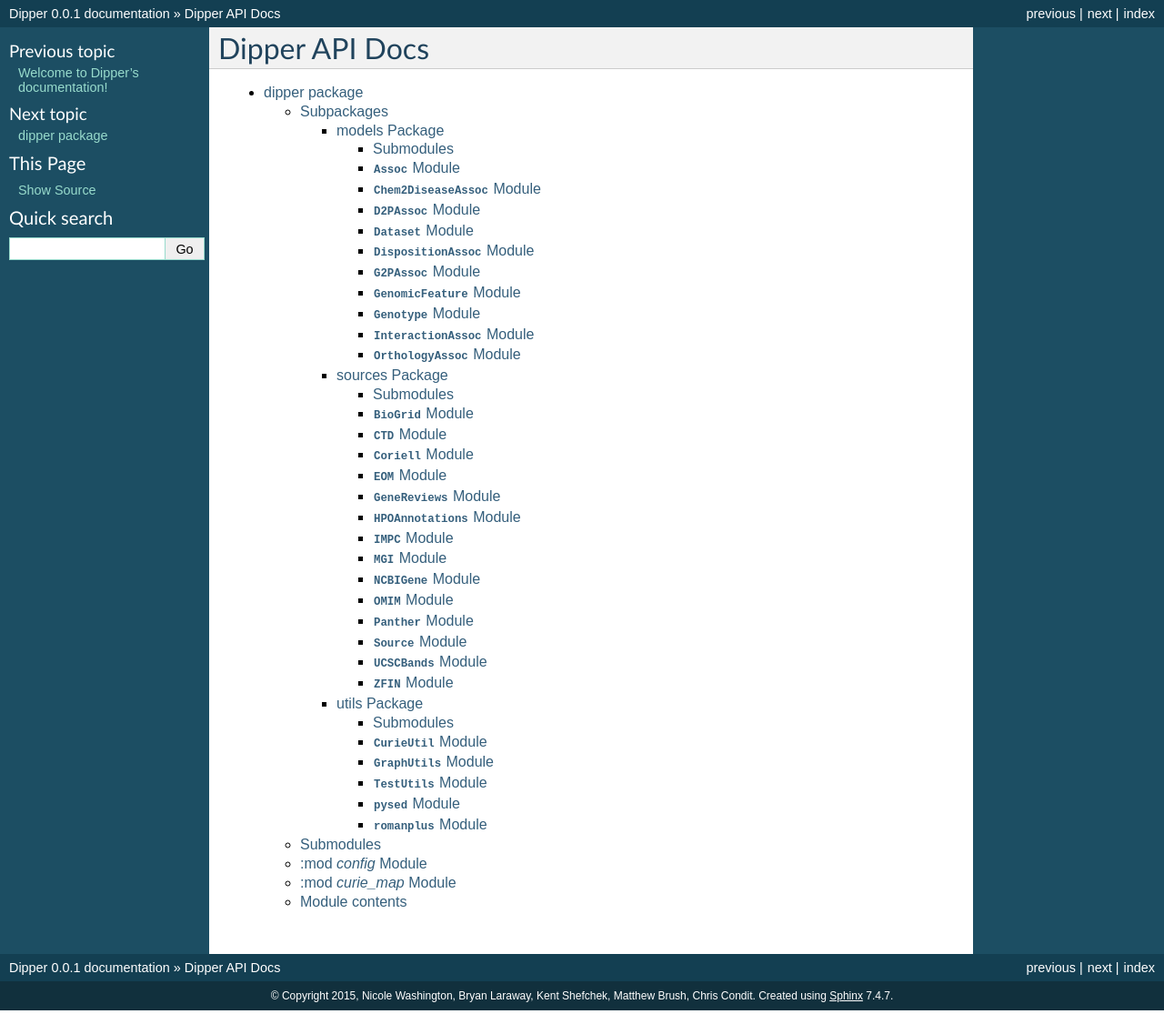
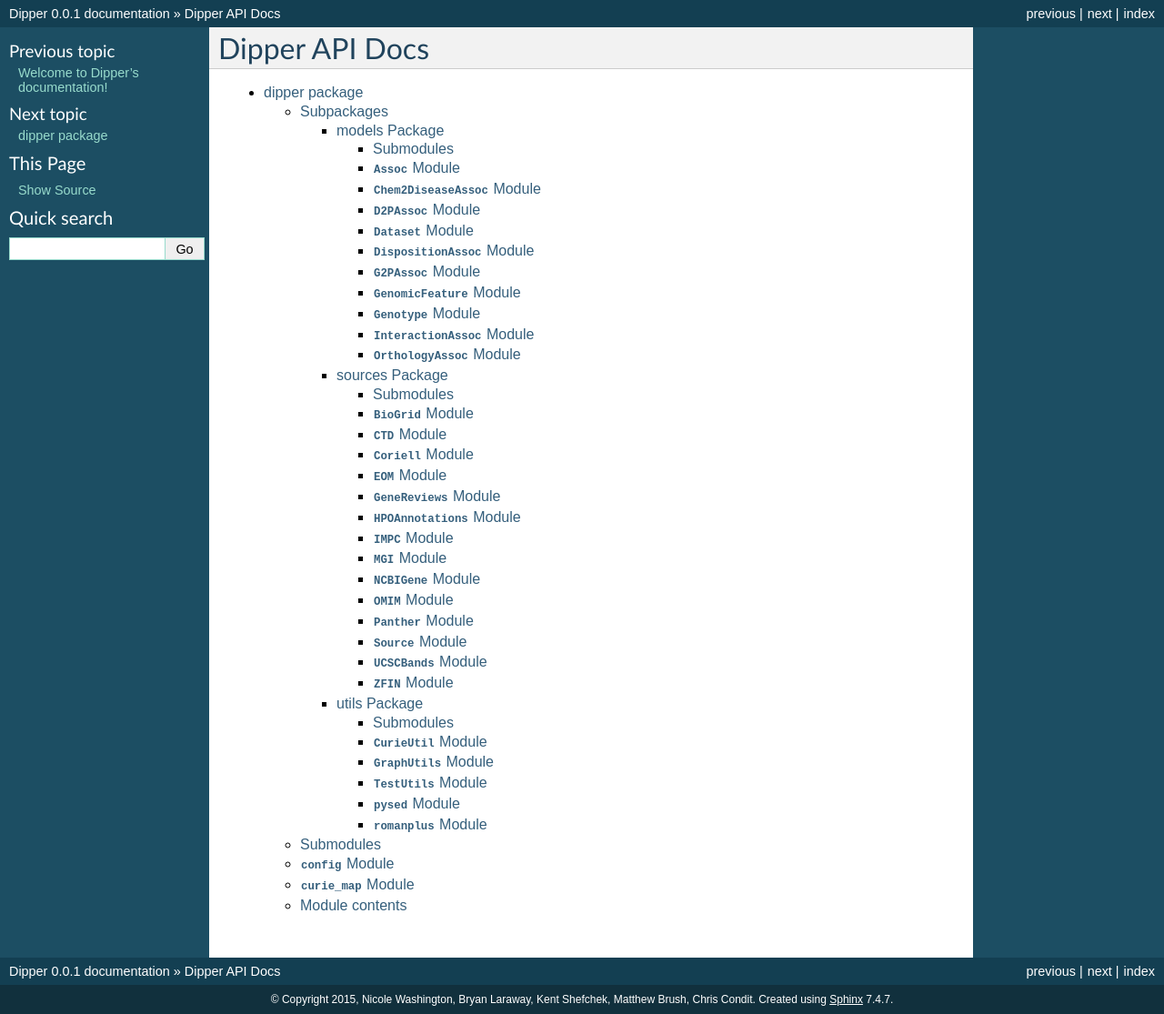
Before and after one commit to monarch-initiative/dipper, a Sphinx documentation site: the page built from docs/apidocs/modules.rst, in a window 1280 px wide. Shown: the whole page at 91% size. Built offline with Sphinx 7.4.7, drawn with Linux system fonts in a browser that asks for light colours.

Commit message:
fix formatting of mod tag

```diff
--- a/docs/apidocs/dipper.rst
+++ b/docs/apidocs/dipper.rst
@@ -13,7 +13,7 @@ Subpackages
 Submodules
 ----------
 
-:mod `config` Module
+:mod:`config` Module
 --------------------
 
 .. automodule:: dipper.config
@@ -21,7 +21,7 @@ Submodules
     :undoc-members:
     :show-inheritance:
 
-:mod `curie_map` Module
+:mod:`curie_map` Module
 -----------------------
 
 .. automodule:: dipper.curie_map
```
